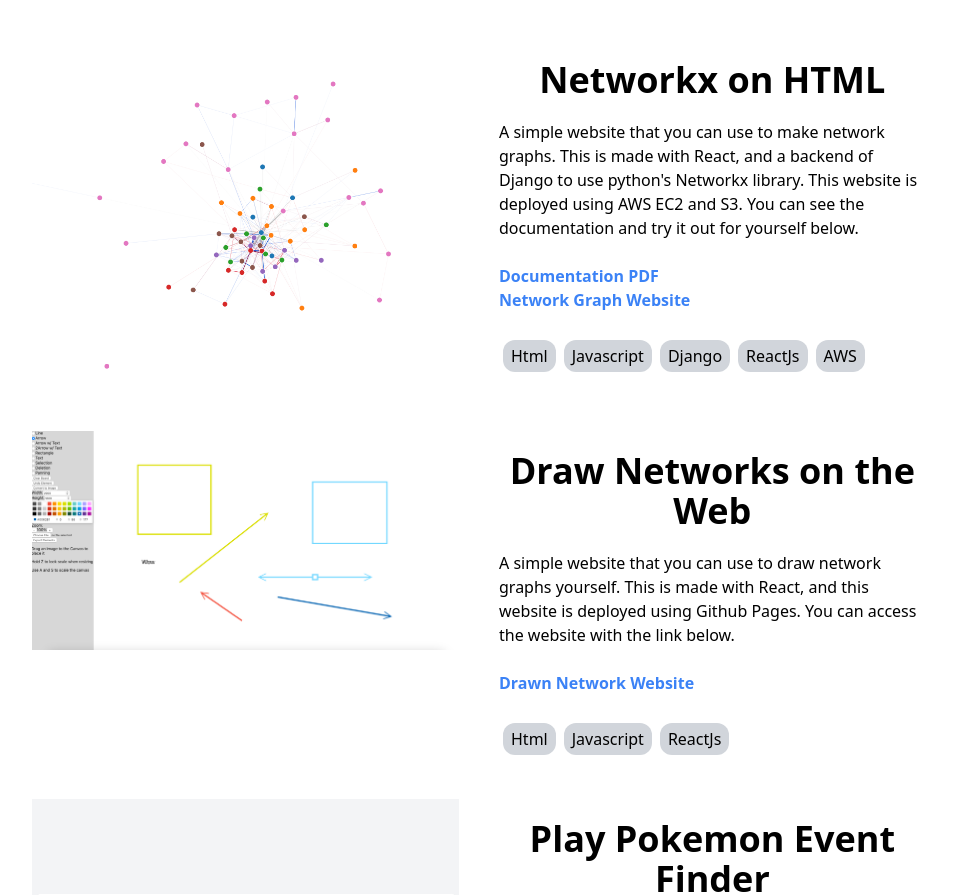
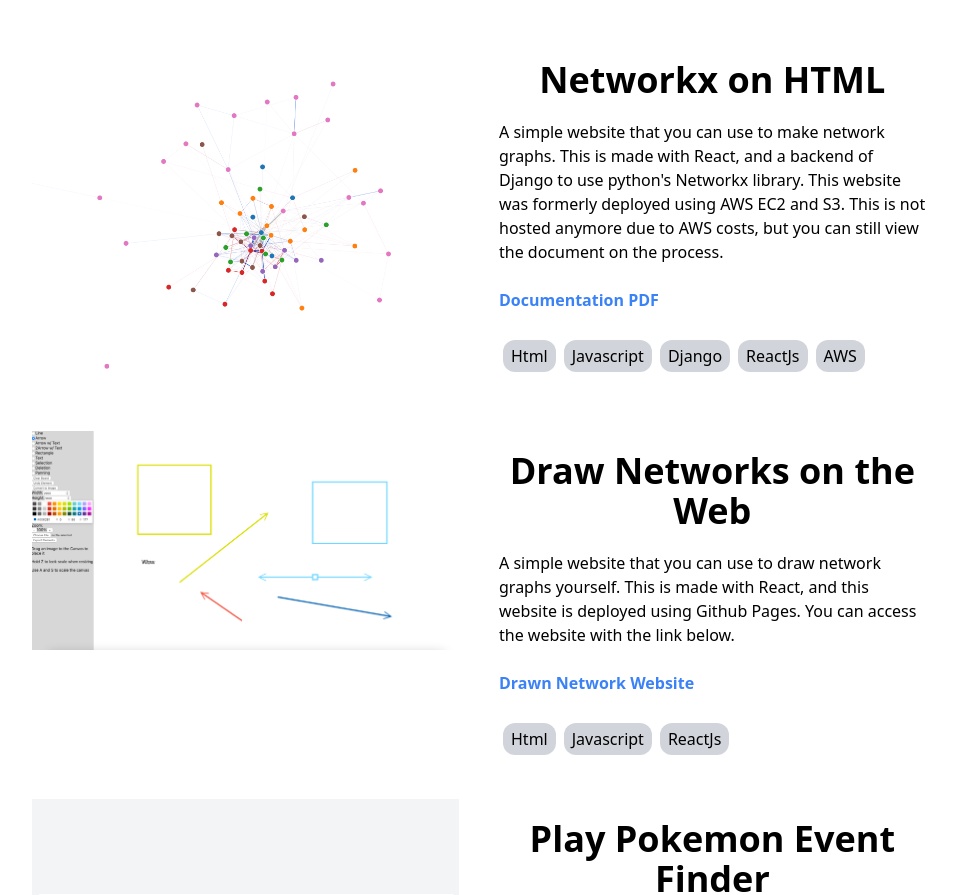
Before and after one commit to BritHD/BritHD.github.io, a React (Vite) app: page / in a window 1280 px wide. Shown: the part 4020-4915 px from the top of the page, without its empty margins (161-1117 px from the left). Built offline with nearby package versions, Linux system fonts and the light colour scheme.

Commit message:
removed site

```diff
--- a/src/pages/Projects.jsx
+++ b/src/pages/Projects.jsx
@@ -76,13 +76,13 @@ function Projects() {
         <img className='size-full md:w-1/3 m-5' src={Network} alt="A website with network graphs" />
         <div className='md:w-1/3 m-5'>
           <p className="font-bold text-4xl my-[20px] text-center" >Networkx on HTML</p>
-          <p>A simple website that you can use to make network graphs. This is made with React, and a backend of Django to use python&apos;s Networkx library. This website is deployed using AWS EC2 and S3.
-            You can see the documentation and try it out for yourself below.</p>
+          <p>A simple website that you can use to make network graphs. This is made with React, and a backend of Django to use python&apos;s Networkx library. This website was formerly deployed using AWS EC2 and S3.
+            This is not hosted anymore due to AWS costs, but you can still view the document on the process.</p>
           <br />
           <a className='font-bold text-blue-500' href={NetworkPDF}>Documentation PDF</a>
           <br />
-          <a className='font-bold text-blue-500' href={'http://networkdemo.s3.us-east-2.amazonaws.com/dist/index.html'}>Network Graph Website</a>
-          <br />
+          {/* <a className='font-bold text-blue-500' href={'http://networkdemo.s3.us-east-2.amazonaws.com/dist/index.html'}>Network Graph Website</a>
+          <br /> */}
           <br />
           <div className="flex flex-wrap">
             <Skill skill="Html" />
```
